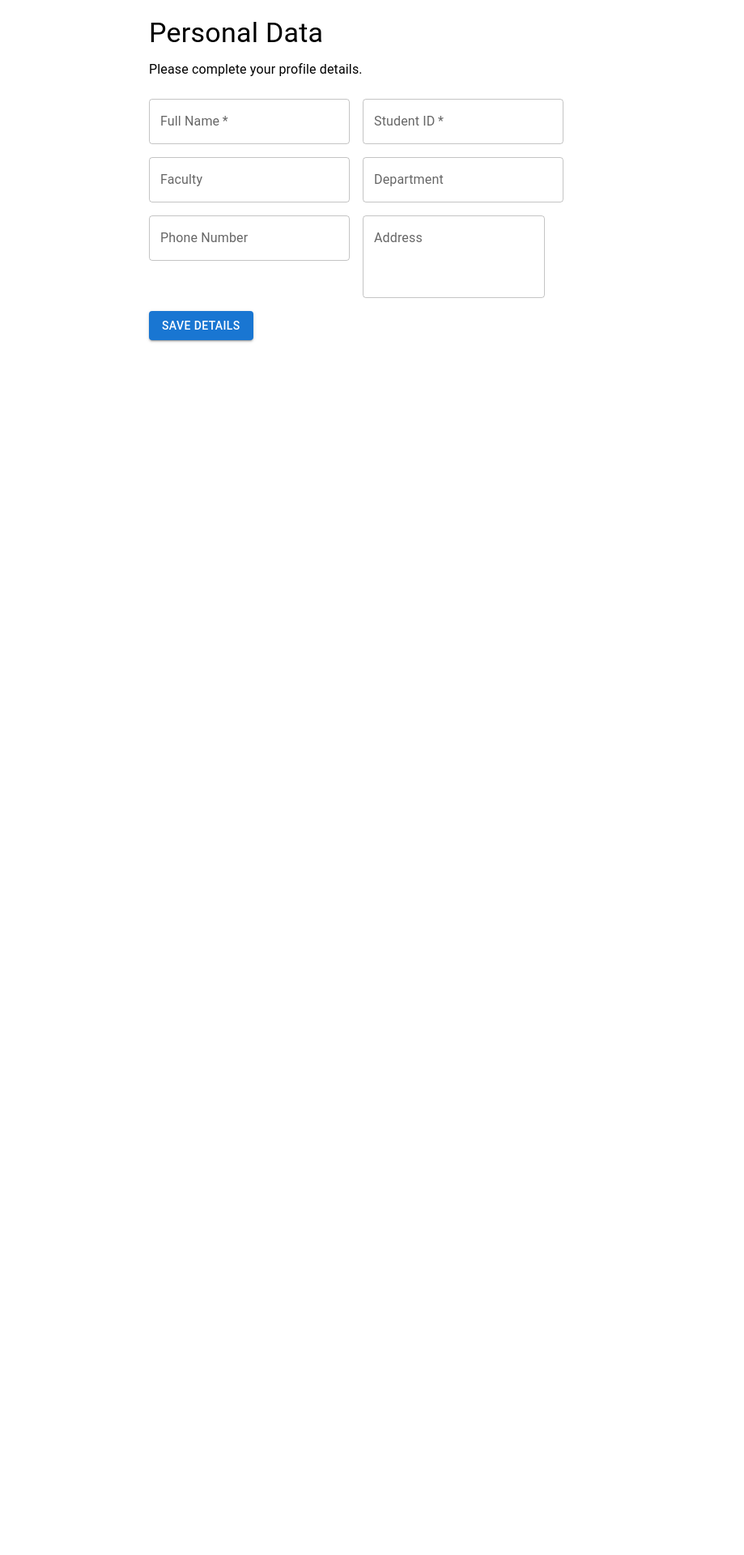
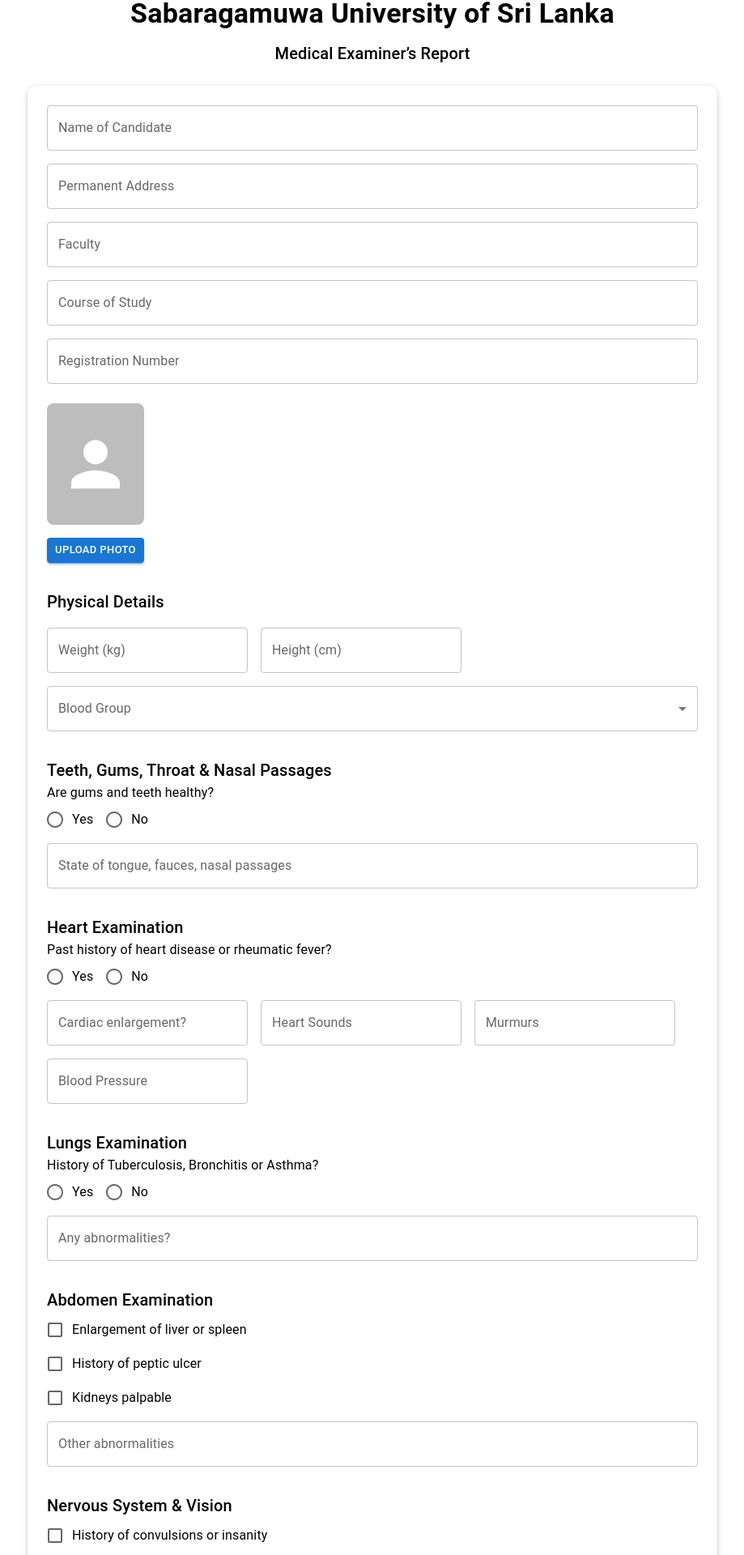
Before and after one commit to Chehan001/mini-project-medical-center-management-system-frontend, a React (Create React App) app: page /personal-data in a window 1280 px wide. Shown: the part 44-1964 px from the top of the page at 81% size, without its empty margins (180-1099 px from the left). Before the commit the page ends 800 px from the top, so only its background shows below. Built offline with nearby package versions, Linux system fonts and the light colour scheme; sample sign-in values are in the browser's storage.

Commit message:
University-Student-Personal-Data-Submition-Form-create

```diff
--- a/src/components/userProfil.jsx
+++ b/src/components/userProfil.jsx
@@ -6,106 +6,183 @@
   Button,
   Box,
   Grid,
+  Avatar,
+  RadioGroup,
+  FormControlLabel,
+  Radio,
+  FormGroup,
+  Checkbox,
+  MenuItem,
 } from "@mui/material";
 
 const UserProfil = () => {
-  const [formData, setFormData] = useState({
-    name: "",
-    studentId: "",
-    faculty: "",
-    department: "",
-    phone: "",
-    address: "",
-  });
+  const [form, setForm] = useState({});
+  const [photo, setPhoto] = useState(null);
 
   const handleChange = (e) => {
-    setFormData({ ...formData, [e.target.name]: e.target.value });
+    const { name, value } = e.target;
+    setForm({ ...form, [name]: value });
+  };
+
+  const handlePhotoUpload = (e) => {
+    const file = e.target.files[0];
+    if (file) setPhoto(URL.createObjectURL(file));
   };
 
   const handleSubmit = (e) => {
     e.preventDefault();
-    // TODO: Send data to backend API (axios/fetch)
-    console.log("Student Data Submitted:", formData);
+    console.log(form);
+    alert("Medical Examiner’s Report Submitted Successfully!");
   };
 
   return (
-    <Container maxWidth="sm" sx={{ mt: 8 }}>
-      <Typography variant="h4" gutterBottom>
-        Personal Data
+    <Container maxWidth="md" sx={{ py: 5 }}>
+      <Typography variant="h4" align="center" fontWeight="bold" gutterBottom>
+        Sabaragamuwa University of Sri Lanka
       </Typography>
-      <Typography variant="body1" sx={{ mb: 3 }}>
-        Please complete your profile details.
+      <Typography variant="h6" align="center" gutterBottom>
+        Medical Examiner’s Report
       </Typography>
 
-      <Box component="form" onSubmit={handleSubmit}>
-        <Grid container spacing={2}>
-          <Grid item xs={12}>
-            <TextField
-              fullWidth
-              required
-              label="Full Name"
-              name="name"
-              value={formData.name}
-              onChange={handleChange}
-            />
+      <Box
+        component="form"
+        onSubmit={handleSubmit}
+        sx={{ mt: 3, p: 3, borderRadius: 3, boxShadow: 3, bgcolor: "white" }}
+      >
+        {/* Candidate Info */}
+        <Grid container spacing={3}>
+          <Grid item xs={12} sm={8}>
+            <TextField label="Name of Candidate" name="name" onChange={handleChange} fullWidth />
+            <TextField label="Permanent Address" name="address" onChange={handleChange} fullWidth sx={{ mt: 2 }} />
+            <TextField label="Faculty" name="faculty" onChange={handleChange} fullWidth sx={{ mt: 2 }} />
+            <TextField label="Course of Study" name="course" onChange={handleChange} fullWidth sx={{ mt: 2 }} />
+            <TextField label="Registration Number" name="regNumber" onChange={handleChange} fullWidth sx={{ mt: 2 }} />
           </Grid>
-          <Grid item xs={12}>
-            <TextField
-              fullWidth
-              required
-              label="Student ID"
-              name="studentId"
-              value={formData.studentId}
-              onChange={handleChange}
-            />
-          </Grid>
-          <Grid item xs={12}>
-            <TextField
-              fullWidth
-              label="Faculty"
-              name="faculty"
-              value={formData.faculty}
-              onChange={handleChange}
-            />
-          </Grid>
-          <Grid item xs={12}>
-            <TextField
-              fullWidth
-              label="Department"
-              name="department"
-              value={formData.department}
-              onChange={handleChange}
-            />
-          </Grid>
-          <Grid item xs={12}>
-            <TextField
-              fullWidth
-              label="Phone Number"
-              name="phone"
-              value={formData.phone}
-              onChange={handleChange}
-            />
-          </Grid>
-          <Grid item xs={12}>
-            <TextField
-              fullWidth
-              multiline
-              rows={3}
-              label="Address"
-              name="address"
-              value={formData.address}
-              onChange={handleChange}
-            />
-          </Grid>
-          <Grid item xs={12}>
-            <Button type="submit" variant="contained" fullWidth>
-              Save Details
+          <Grid item xs={12} sm={4} display="flex" flexDirection="column" alignItems="center" justifyContent="center">
+            <Avatar src={photo} sx={{ width: 120, height: 150, mb: 2, borderRadius: 2 }} variant="rounded" />
+            <Button variant="contained" component="label" size="small">
+              Upload Photo
+              <input type="file" hidden accept="image/*" onChange={handlePhotoUpload} />
             </Button>
           </Grid>
         </Grid>
+
+        {/* Physical Details */}
+        <Typography variant="h6" sx={{ mt: 4 }}>Physical Details</Typography>
+        <Grid container spacing={2} sx={{ mt: 2}}>
+          <Grid item xs={12} sm={4}><TextField label="Weight (kg)" name="weight" onChange={handleChange} fullWidth /></Grid>
+          <Grid item xs={12} sm={4}><TextField label="Height (cm)" name="height" onChange={handleChange} fullWidth /></Grid>
+        </Grid>
+        <Grid item xs={12} sm={4} sx={{ mt:2 }}  >
+            <TextField
+              select
+              label="Blood Group"
+              name="bloodGroup"
+              onChange={handleChange}
+              fullWidth
+            >
+              {[
+                "A positive (A+)",
+                "A negative (A-)",
+                "B positive (B+)",
+                "B negative (B-)",
+                "AB positive (AB+)",
+                "AB negative (AB-)",
+                "O positive (O+)",
+                "O negative (O-)"
+              ].map((group) => (
+                <MenuItem key={group} value={group}>{group}</MenuItem>
+              ))}
+            </TextField>
+          </Grid>
+
+        {/* Teeth & Gums */}
+        <Typography variant="h6" sx={{ mt: 4 }}>Teeth, Gums, Throat & Nasal Passages</Typography>
+        <Typography>Are gums and teeth healthy?
+        <RadioGroup row name="teethHealthy" onChange={handleChange}>
+          <FormControlLabel value="yes" control={<Radio />} label="Yes" />
+          <FormControlLabel value="no" control={<Radio />} label="No" />
+        </RadioGroup></Typography>
+        <TextField label="State of tongue, fauces, nasal passages" name="throat" onChange={handleChange} fullWidth sx={{ mt: 1 }} />
+
+        {/* Heart Examination */}
+        <Typography variant="h6" sx={{ mt: 4 }}>Heart Examination</Typography>
+        <Typography>Past history of heart disease or rheumatic fever?</Typography>
+        <RadioGroup row name="heartDisease" onChange={handleChange}>
+          <FormControlLabel value="yes" control={<Radio />} label="Yes" />
+          <FormControlLabel value="no" control={<Radio />} label="No" />
+        </RadioGroup>
+        <Grid container spacing={2} sx={{ mt: 1 }}>
+          <Grid item xs={6}><TextField label="Cardiac enlargement?" name="cardiac" onChange={handleChange} fullWidth /></Grid>
+          <Grid item xs={6}><TextField label="Heart Sounds" name="heartSounds" onChange={handleChange} fullWidth /></Grid>
+          <Grid item xs={6}><TextField label="Murmurs" name="murmurs" onChange={handleChange} fullWidth /></Grid>
+          <Grid item xs={6}><TextField label="Blood Pressure" name="bp" onChange={handleChange} fullWidth /></Grid>
+        </Grid>
+
+        {/* Lungs Examination */}
+        <Typography variant="h6" sx={{ mt: 4 }}>Lungs Examination</Typography>
+        <Typography>History of Tuberculosis, Bronchitis or Asthma?</Typography>
+        <RadioGroup row name="lungsHistory" onChange={handleChange}>
+          <FormControlLabel value="yes" control={<Radio />} label="Yes" />
+          <FormControlLabel value="no" control={<Radio />} label="No" />
+        </RadioGroup>
+        <TextField label="Any abnormalities?" name="lungsAbnormalities" onChange={handleChange} fullWidth sx={{ mt: 1 }} />
+
+        {/* Abdomen */}
+        <Typography variant="h6" sx={{ mt: 4 }}>Abdomen Examination</Typography>
+        <FormGroup>
+          <FormControlLabel control={<Checkbox />} label="Enlargement of liver or spleen" />
+          <FormControlLabel control={<Checkbox />} label="History of peptic ulcer" />
+          <FormControlLabel control={<Checkbox />} label="Kidneys palpable" />
+        </FormGroup>
+        <TextField label="Other abnormalities" name="abdomenOther" onChange={handleChange} fullWidth sx={{ mt: 1 }} />
+
+        {/* Nervous System & Vision */}
+        <Typography variant="h6" sx={{ mt: 4 }}>Nervous System & Vision</Typography>
+        <FormGroup>
+          <FormControlLabel control={<Checkbox />} label="History of convulsions or insanity" />
+          <FormControlLabel control={<Checkbox />} label="History of poliomyelitis" />
+        </FormGroup>
+        <Grid container spacing={2} sx={{ mt: 2 }}>
+          <Grid item xs={6}><TextField label="Vision without Glass - Right" name="visionR" onChange={handleChange} fullWidth /></Grid>
+          <Grid item xs={6}><TextField label="Vision without Glass - Left" name="visionL" onChange={handleChange} fullWidth /></Grid>
+        </Grid>
+         <Grid container spacing={2} sx={{ mt: 2 }}>
+          <Grid item xs={6}><TextField label="Vision with Glass - Right" name="visionWR" onChange={handleChange} fullWidth /></Grid>
+          <Grid item xs={6}><TextField label="Vision with Glass - Left" name="visionWL" onChange={handleChange} fullWidth /></Grid>
+        </Grid>
+        <Grid item xs={12} sx={{ mt: 2 }}>
+            <TextField select label="Color Vision" name="colorVision" onChange={handleChange} fullWidth>
+              <MenuItem value="normal">Normal</MenuItem>
+              <MenuItem value="defective">Defective</MenuItem>
+            </TextField>
+          </Grid>
+
+        <TextField label="Hearing Defects / Ear Discharge" name="hearing" onChange={handleChange} fullWidth sx={{ mt: 2 }} />
+        <TextField label="Speech" name="speech" onChange={handleChange} fullWidth sx={{ mt: 2 }} />
+
+        {/* Operations & Other Details */}
+        <Typography variant="h6" sx={{ mt: 4 }}>Operations & Other Details</Typography>
+        <FormGroup>
+          <FormControlLabel control={<Checkbox />} label="Any operations or accidents" />
+          <FormControlLabel control={<Checkbox />} label="Congenital or acquired deformities" />
+          <FormControlLabel control={<Checkbox />} label="Evidence of hernia, hydrocele, varicose veins or hemorrhoids" />
+        </FormGroup>
+        <TextField label="Immunisations" name="immunisations" onChange={handleChange} fullWidth sx={{ mt: 2 }} />
+
+        {/* Chest X-ray */}
+        <Typography variant="h6" sx={{ mt: 4 }}>Chest X-ray / Mantoux (If Indicated)</Typography>
+        <TextField label="Notes" name="chestXray" onChange={handleChange} fullWidth />
+
+        {/* Remarks */}
+        <Typography variant="h6" sx={{ mt: 4 }}>Other Physical Defects (Reg. 89)</Typography>
+        <TextField label="Remarks" name="remarks" onChange={handleChange} fullWidth multiline rows={2} />
+
+        <Box textAlign="center" sx={{ mt: 4 }}>
+          <Button type="submit" variant="contained" color="primary" size="large">Submit Report</Button>
+        </Box>
       </Box>
     </Container>
   );
 };
-
 export default UserProfil;
```
